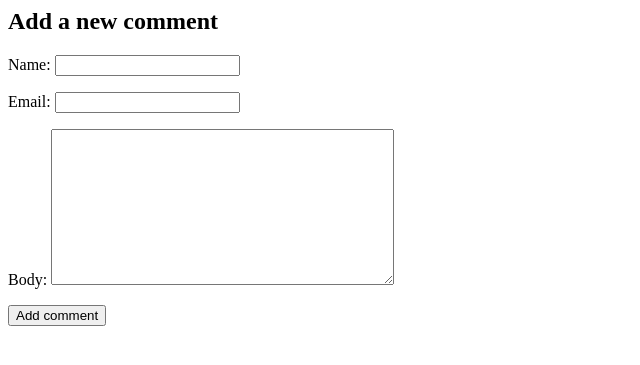
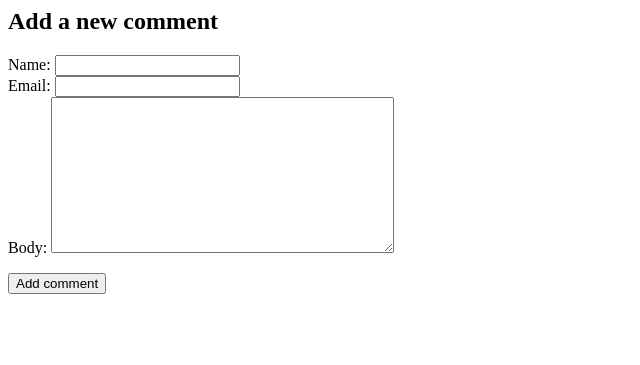
Before and after one commit to ifaisalabid1/blog-django, a Django app: template blog/templates/blog/post/includes/comment_form.html in a window 1280 px wide. Shown: the top 365 px of the page, without its empty margins (0-640 px from the left). Run offline with Django 5.2, Linux system fonts and the light colour scheme; the template is opened without the code that fills it: values that come from a table or form of the project are taken from there, others are empty; tables that the repository leaves empty hold one stand-in row (values such as "Sample post").

Commit message:
Add comment feature

```diff
--- a/blog/templates/blog/post/includes/comment_form.html
+++ b/blog/templates/blog/post/includes/comment_form.html
@@ -1,6 +1,9 @@
 <h2>Add a new comment</h2>
 <form action="{% url 'blog:post_comment' post.id %}" method="post">
-  {{ form.as_p }} {% csrf_token %}
+  <div class="left">{{ form.name.as_field_group }}</div>
+  <div class="left">{{ form.email.as_field_group }}</div>
+  {{ form.body.as_field_group }}
+  {% csrf_token %}
   <p>
     <input type="submit" value="Add comment" />
   </p>
```
